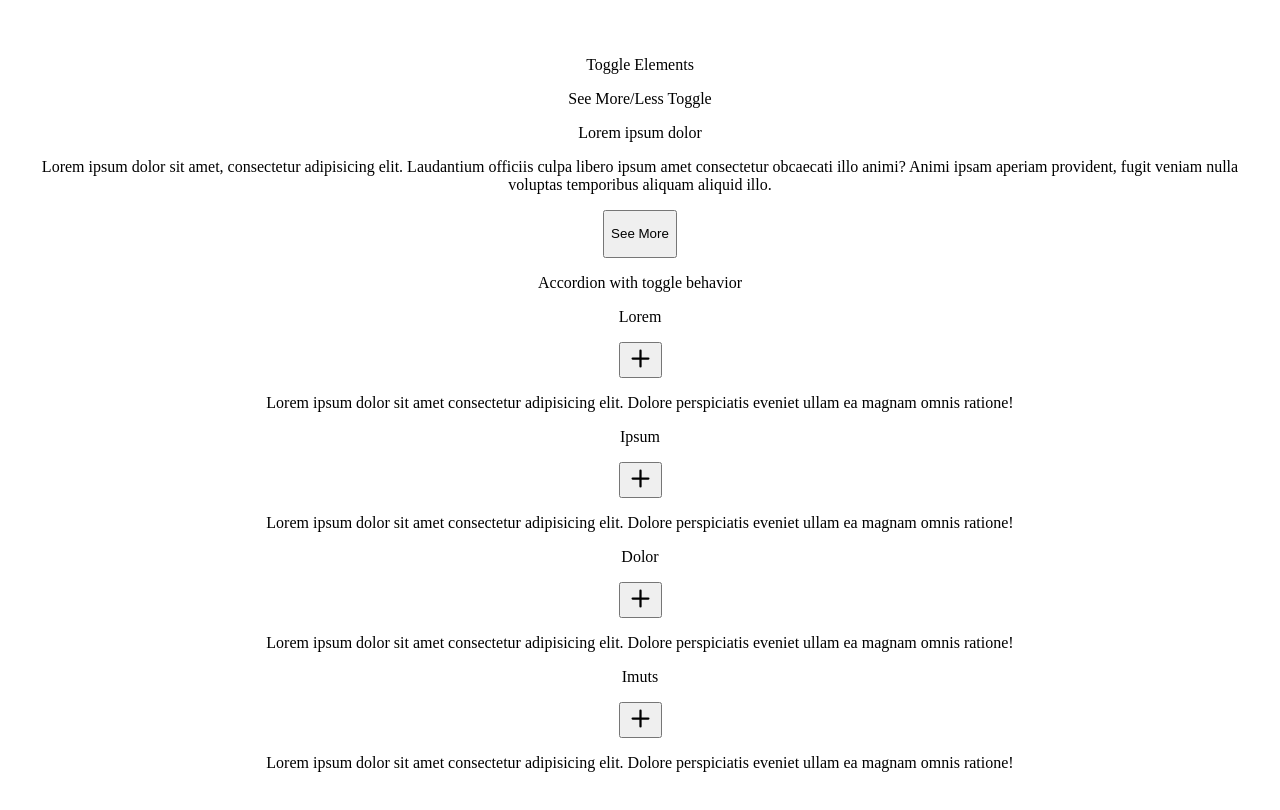
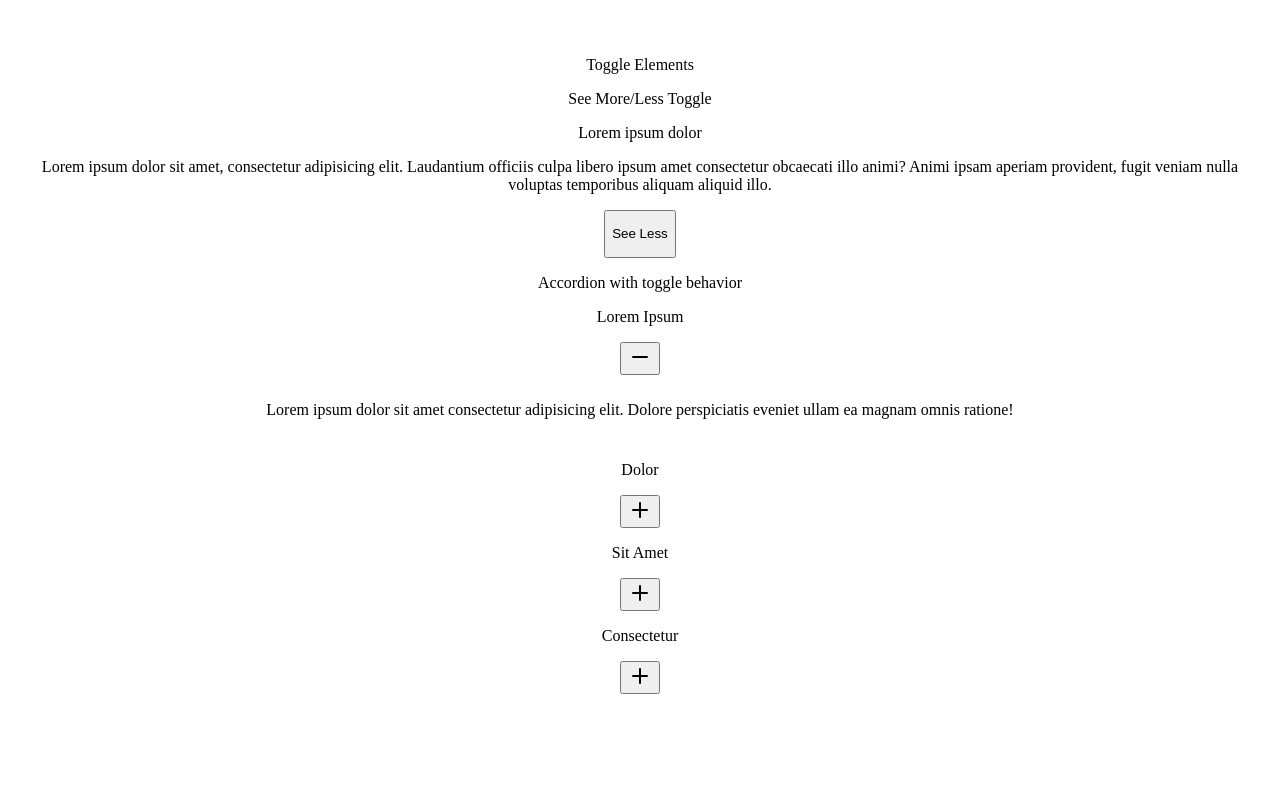
Before and after one commit to devJennyy/learning-gallery, a React (Vite) app: page /task-one in a window 1280 px wide. Shown: the top 810 px of the page. Built offline with nearby package versions, Linux system fonts and the light colour scheme; the HTML template or start-up script is replaced by a standard one.

Commit message:
Implement functionality for various toggle types in Task 1.

```diff
--- a/src/pages/Tasks/Task01.tsx
+++ b/src/pages/Tasks/Task01.tsx
@@ -1,32 +1,45 @@
-import { LuPlus } from "react-icons/lu";
+import { useState } from "react";
+import { LuMinus, LuPlus } from "react-icons/lu";
 
 const Task01 = () => {
+  const [isExpanded, setIsExpanded] = useState(false);
+  const [activeAccordion, setActiveAccordion] = useState<number>(0);
   const accordionData = [
     {
-      title: "Lorem",
+      title: "Lorem Ipsum",
       description:
         "Lorem ipsum dolor sit amet consectetur adipisicing elit. Dolore perspiciatis eveniet ullam ea magnam omnis ratione!",
       classname: "bg-secondaryFill rounded-t-md",
     },
     {
-      title: "Ipsum",
+      title: "Dolor",
       description:
         "Lorem ipsum dolor sit amet consectetur adipisicing elit. Dolore perspiciatis eveniet ullam ea magnam omnis ratione!",
       classname: "bg-[#2C3742]",
     },
     {
-      title: "Dolor",
+      title: "Sit Amet",
       description:
         "Lorem ipsum dolor sit amet consectetur adipisicing elit. Dolore perspiciatis eveniet ullam ea magnam omnis ratione!",
       classname: "bg-[#4A5568]",
     },
     {
-      title: "Imuts",
+      title: "Consectetur",
       description:
         "Lorem ipsum dolor sit amet consectetur adipisicing elit. Dolore perspiciatis eveniet ullam ea magnam omnis ratione!",
       classname: "bg-[#2C3E50] rounded-b-md",
     },
   ];
+
+  const toggleAccordion = (index: number) => {
+    if (activeAccordion === index) {
+      const nextIndex =
+        index === accordionData.length - 1 ? index - 1 : index + 1;
+      setActiveAccordion(nextIndex);
+    } else {
+      setActiveAccordion(index);
+    }
+  };
 
   return (
     <div
@@ -44,7 +57,7 @@ const Task01 = () => {
           Toggle Elements
         </p>
 
-        {/* 1st Toggle */}
+        {/* See More/Less Toggle */}
         <div className="flex flex-col items-start w-full bg-primaryFill rounded-md border border-primaryStroke p-4 gap-3 cursor-pointer">
           <div className="w-full flex items-center gap-2">
             <div className="p-1 bg-red-300 rounded-full"></div>
@@ -57,17 +70,29 @@ const Task01 = () => {
             <p className="text-sm tracking-wide">
               Lorem ipsum dolor sit amet, consectetur adipisicing elit.
               Laudantium officiis culpa libero ipsum amet consectetur obcaecati
-              illo animi? Animi ipsam aperiam provident, fugit veniam nulla
-              voluptas temporibus aliquam aliquid illo.
+              illo{" "}
+              {isExpanded ? (
+                <span>animi. . .</span>
+              ) : (
+                <span>
+                  animi? Animi ipsam aperiam provident, fugit veniam nulla
+                  voluptas temporibus aliquam aliquid illo.
+                </span>
+              )}
             </p>
 
-            <button className="w-[80px] py-1 border rounded-sm">
-              <p className="text-[12px]">See More</p>
+            <button
+              onClick={() => setIsExpanded(!isExpanded)}
+              className="w-[80px] py-1 border rounded-sm"
+            >
+              <p className="text-[12px]">
+                {isExpanded ? "See More" : "See Less"}
+              </p>
             </button>
           </div>
         </div>
 
-        {/* 2nd OToggle */}
+        {/* Accordion with toggle behavior */}
         <div className="flex flex-col items-start w-full bg-primaryFill rounded-md border border-primaryStroke p-4 gap-3 cursor-pointer">
           <div className="w-full flex items-center gap-2">
             <div className="p-1 bg-red-300 rounded-full"></div>
@@ -82,14 +107,29 @@ const Task01 = () => {
                   key={index}
                   className={`w-full flex flex-col gap-1 p-4 ${items.classname}`}
                 >
-                  <div className="w-full flex justify-between items-center">
+                  <div className="w-full flex justify-between items-center ">
                     <p className="text-semibold text-2xl">{items.title}</p>
-                    <button>
-                      <LuPlus size={27} />
+                    <button onClick={() => toggleAccordion(index)}>
+                      {activeAccordion === index ? (
+                        <LuMinus size={24} />
+                      ) : (
+                        <LuPlus size={24} />
+                      )}
                     </button>
                   </div>
 
-                  <p className="text-start text-sm">{items.description}</p>
+                  <div
+                    className={`overflow-hidden transition-all duration-300 ease-out`}
+                    style={{
+                      opacity: activeAccordion === index ? 1 : 0,
+                      paddingTop: activeAccordion === index ? "10px" : "0",
+                      paddingBottom: activeAccordion === index ? "10px" : "0",
+                    }}
+                  >
+                    {activeAccordion === index && (
+                      <p className="text-start text-sm">{items.description}</p>
+                    )}
+                  </div>
                 </div>
               );
             })}
```
